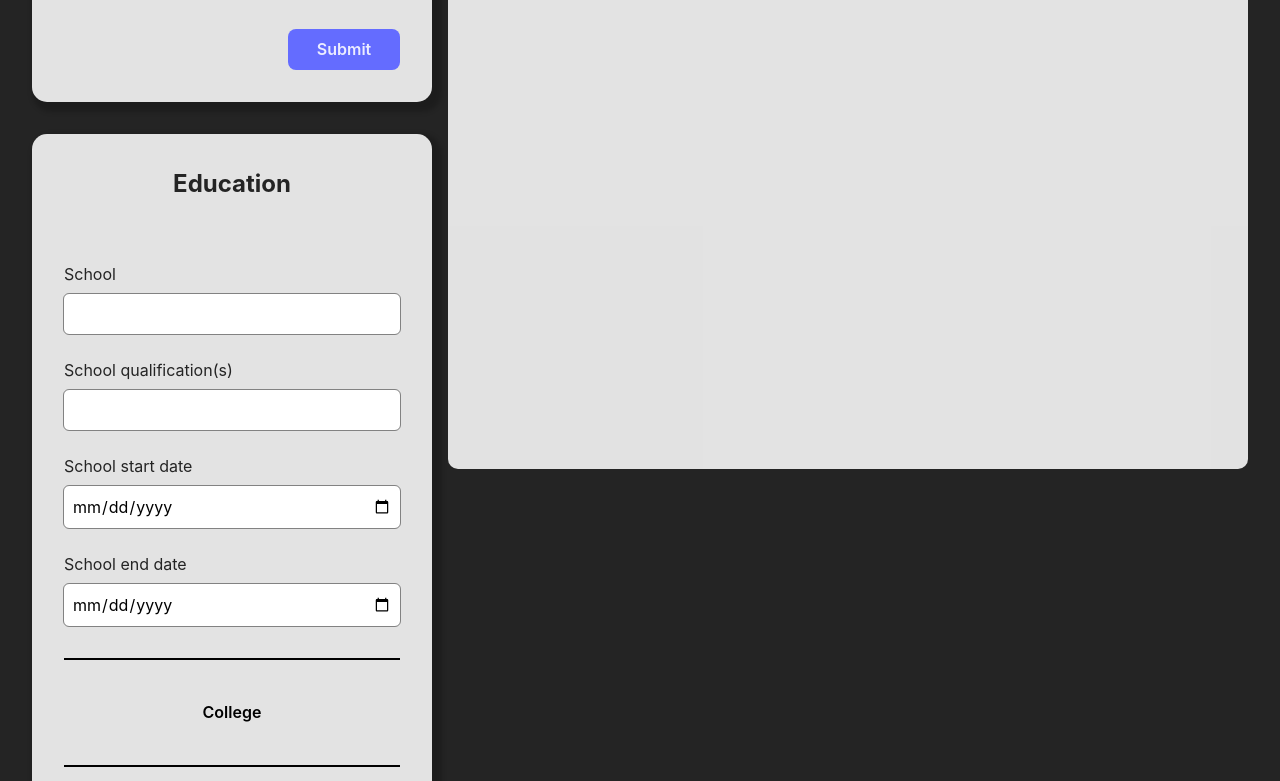
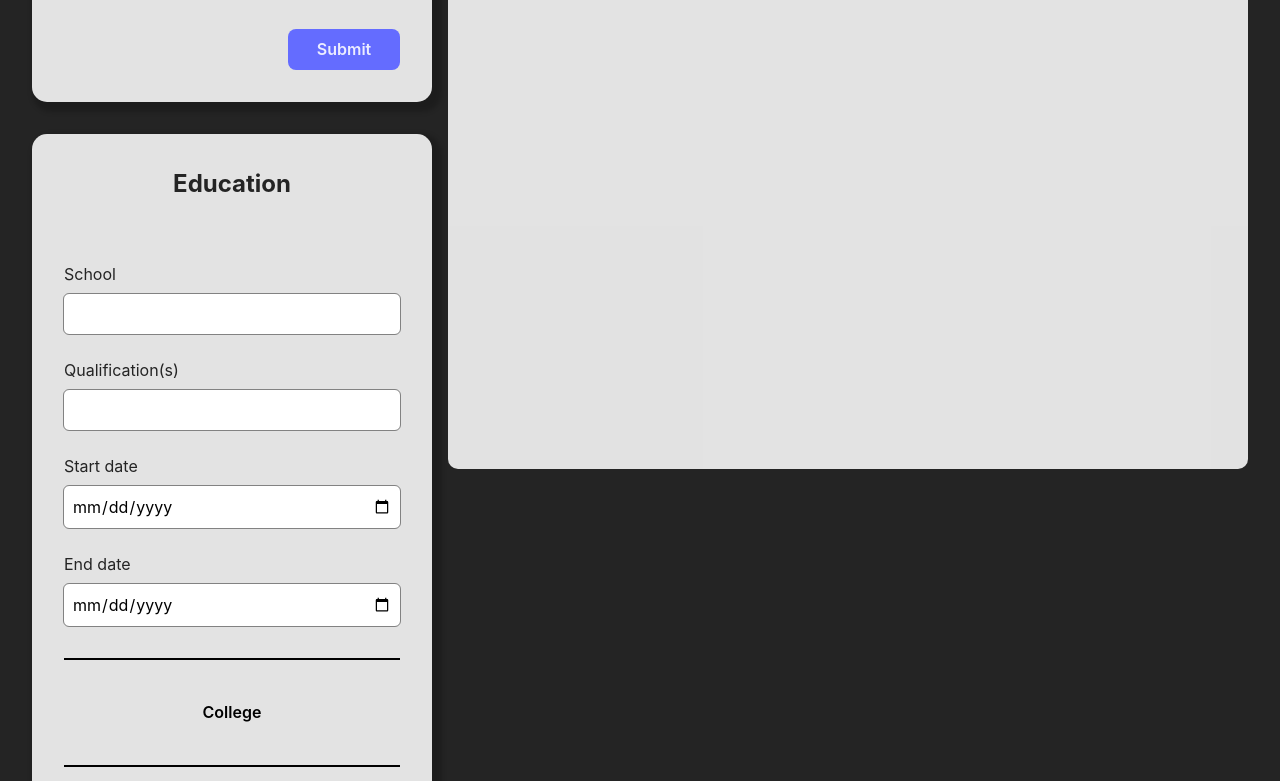
Before and after one commit to rubicon2/odin-cv-app, a React (Vite) app: page / in a window 1280 px wide. Shown: the part 406-1187 px from the top of the page. Built offline with nearby package versions, Linux system fonts and the light colour scheme.

Commit message:
Remove superfluous field name text

```diff
--- a/src/ToggleEditStudyInfo/index.jsx
+++ b/src/ToggleEditStudyInfo/index.jsx
@@ -29,21 +29,21 @@ export default function ToggleEditStudyInfo({
           edit={edit}
         />
         <ToggleEditField
-          fieldName={placeOfStudy + ' qualification(s)'}
+          fieldName={'Qualification(s)'}
           value={subject}
           onChange={(event) => update(setSubject, event)}
           edit={edit}
         />
         <ToggleEditField
           inputType="date"
-          fieldName={placeOfStudy + ' start date'}
+          fieldName={'Start date'}
           value={startDate}
           onChange={(event) => update(setStartDate, event)}
           edit={edit}
         />
         <ToggleEditField
           inputType="date"
-          fieldName={placeOfStudy + ' end date'}
+          fieldName={'End date'}
           value={endDate}
           onChange={(event) => update(setEndDate, event)}
           edit={edit}
```
